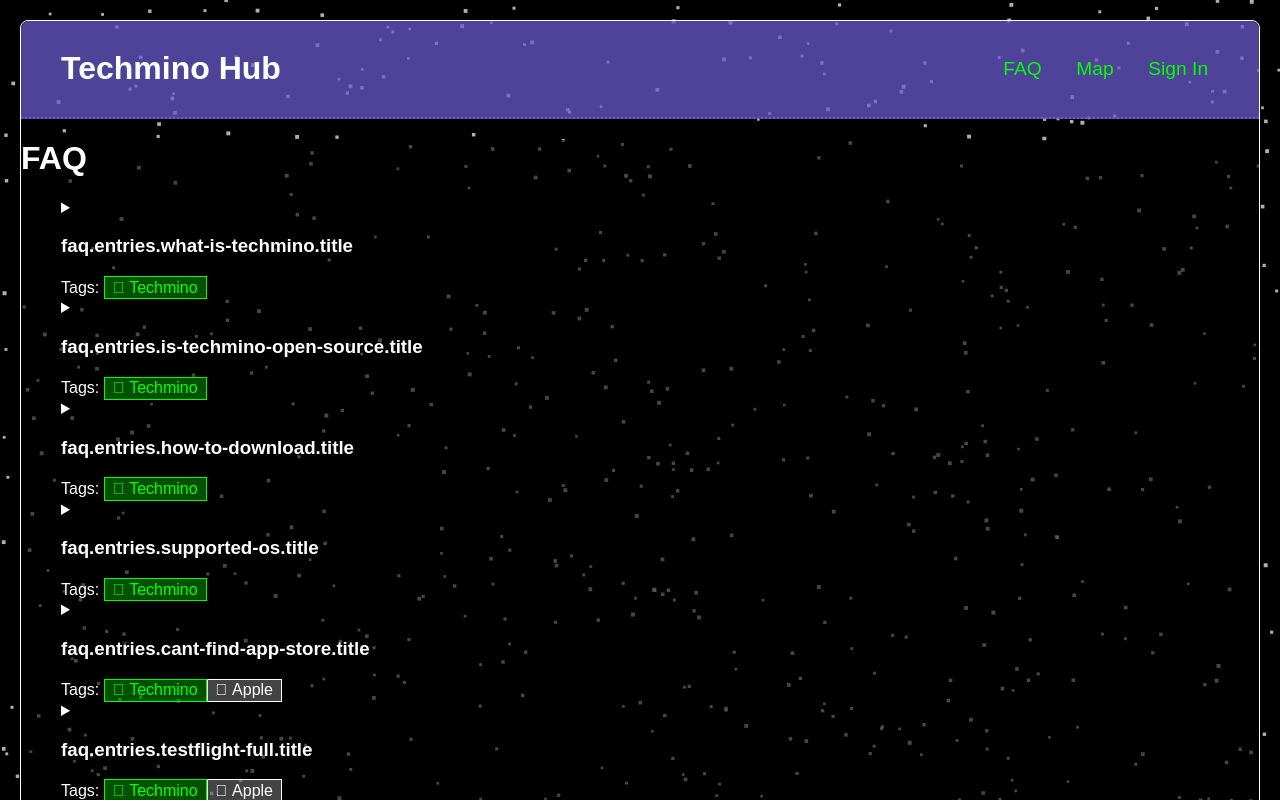
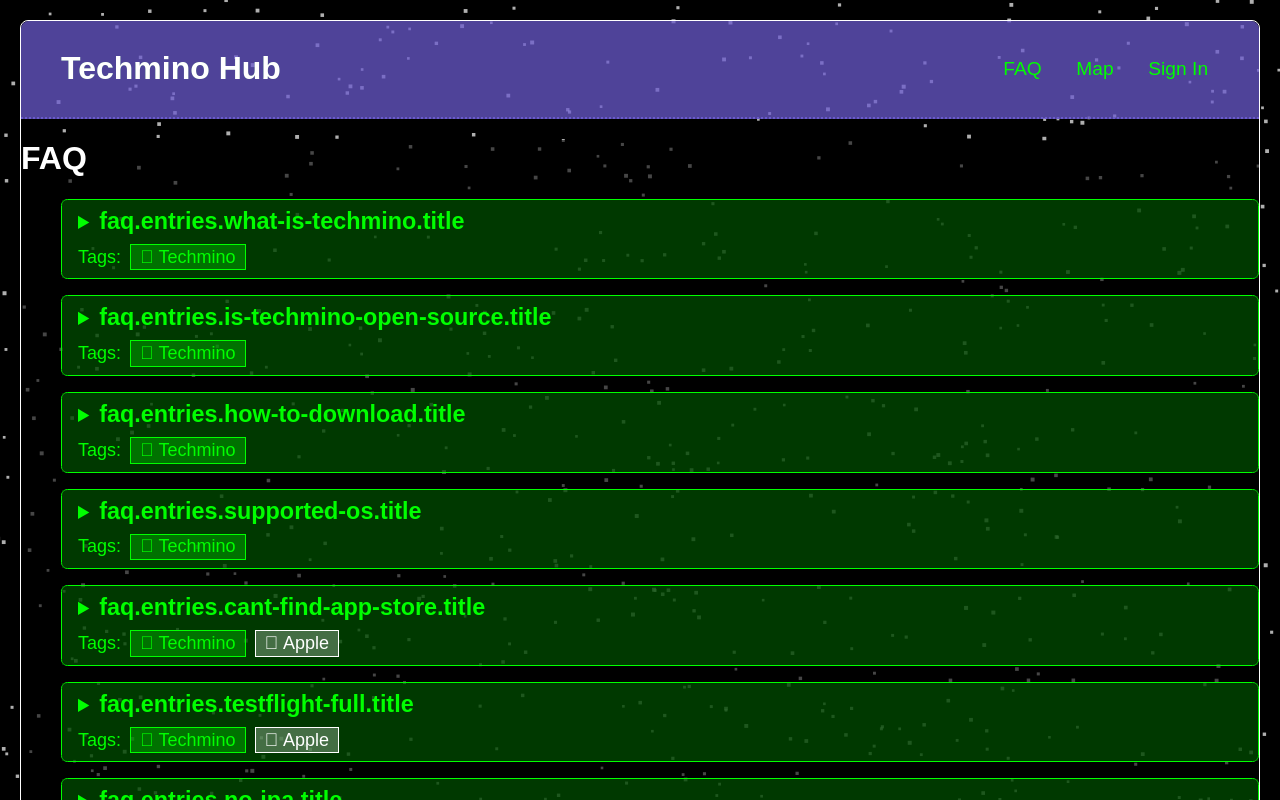
Before and after one commit to techmino-hub/techmino-hub-source-code, a Nuxt app: page /faq in a window 1280 px wide. Shown: the top 800 px of the page. Built offline with nearby package versions, Linux system fonts and the light colour scheme; a web font is replaced by a local one.

Commit message:
Make faq entries mostly styled

```diff
--- a/components/faq/faq-entry.vue
+++ b/components/faq/faq-entry.vue
@@ -8,6 +8,7 @@
     }
 });
 </script>
+
 <template>
     <details
       :id="entry.id"
@@ -15,7 +16,7 @@
       name="faq">
         <summary>
             <h3>{{ $t(`faq.entries.${entry.id}.title`) }}</h3>
-            <span>
+            <span class="tags">
                 {{ $t("faq.preTags")}}
                 <FaqTag
                     v-for="tag in entry.tags"
@@ -27,3 +28,53 @@
         <cite>{{ entry.author }}</cite>
     </details>
 </template>
+
+<style scoped lang="scss">
+details {
+    border: 1px solid lime;
+    border-radius: 0.4rem;
+    transition: 200ms;
+    margin-bottom: 1rem;
+
+    font-size: 1.25rem;
+    background-color: rgba(0,100,0,0.15);
+    color: white;
+
+    > summary {
+        height: min-content;
+        padding: 0.5rem 1rem;
+        background-color: rgba(0,100,0,0.5);
+        border: 0 none transparent;
+        color: lime;
+        cursor: pointer;
+        font-size: 1.25rem;
+        flex-grow: 1;
+        text-align: left;
+
+        h3 {
+            display: inline;
+        }
+
+        span.tags {
+            display: flex;
+            flex-direction: row;
+            height: fit-content;
+            align-items: center;
+            justify-items: start;
+            margin-top: 0.5em;
+            gap: 0.5em;
+            font-size: 0.9em;
+        }
+
+        &::marker {
+            display: inline-block;
+            text-align: center;
+            margin-right: 1rem;
+            width: 2rem; height: 2rem;
+            align-self: center;
+            border: 1px solid lime;
+            border-radius: 0.2rem;
+        }
+    }
+}
+</style>
```
